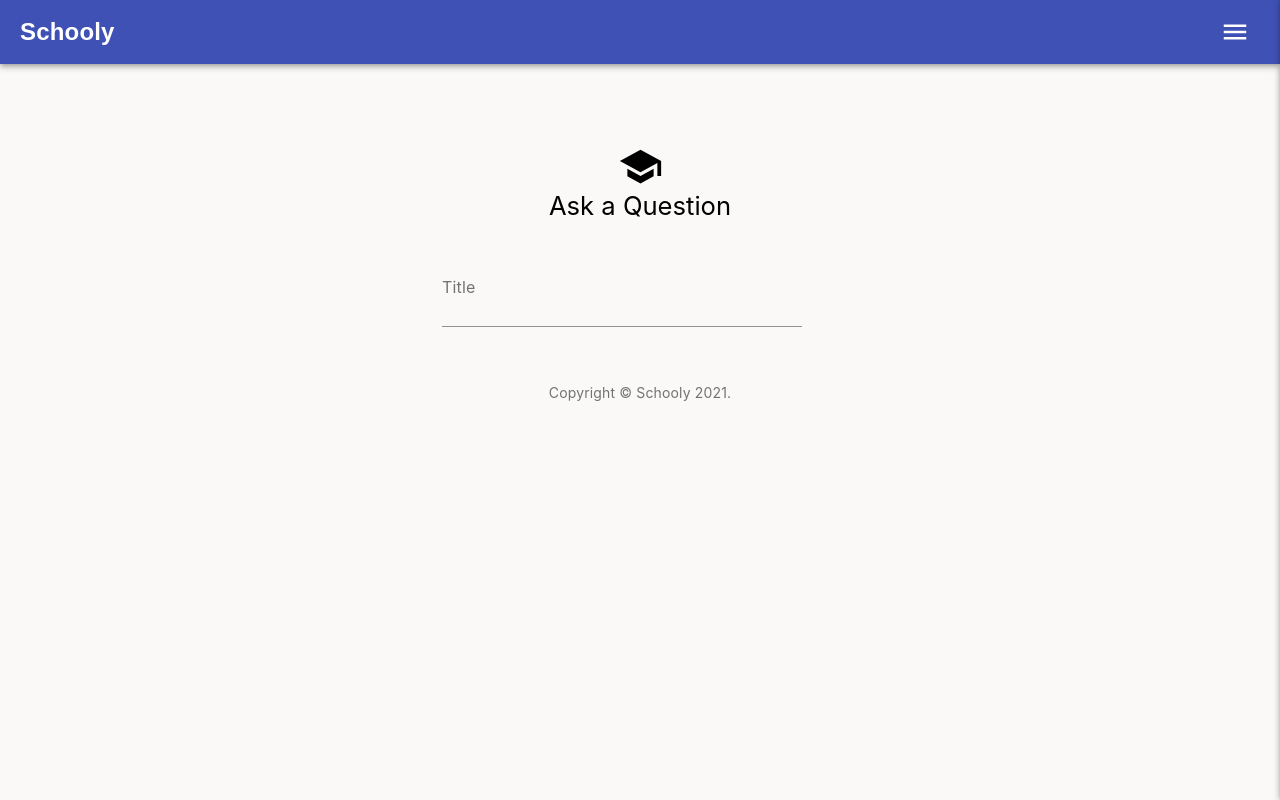
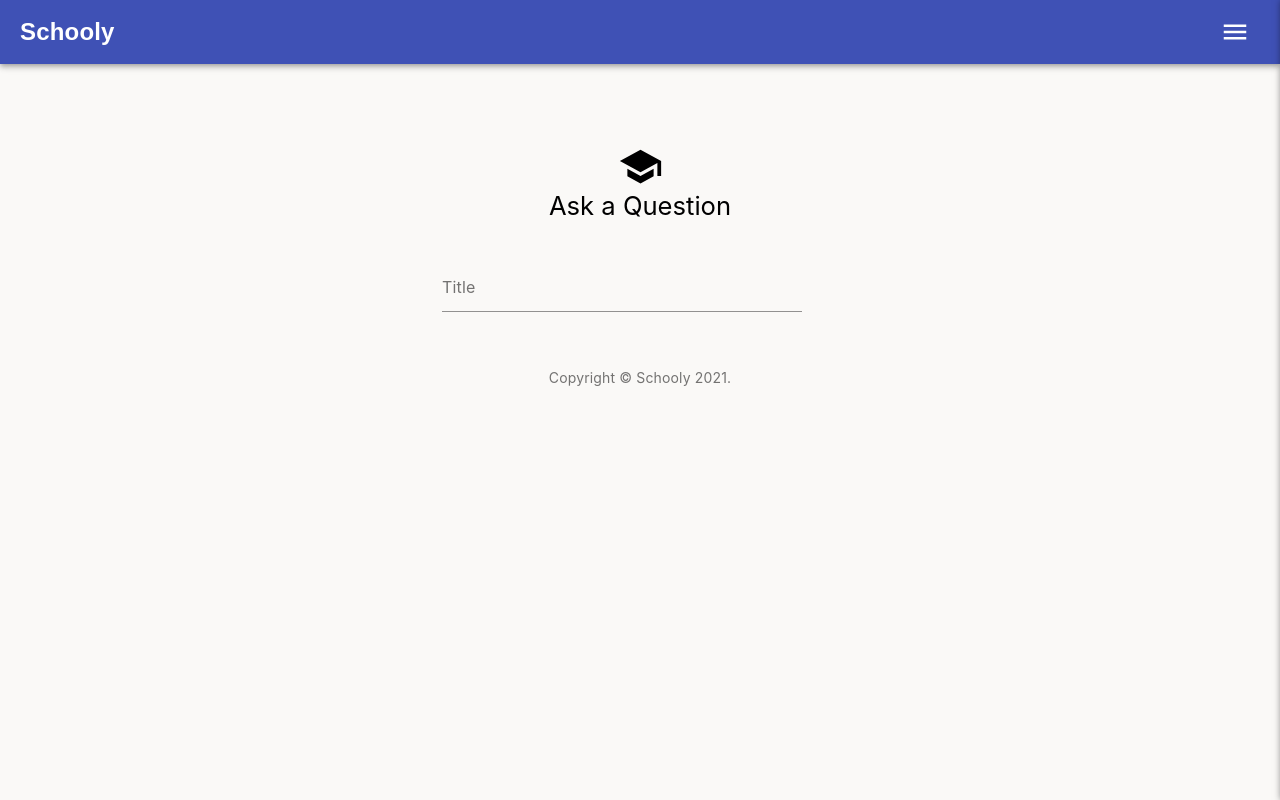
Before and after one commit to ipetrov22/schooly-v2, a React (Create React App) app in the folder client/: page /ask in a window 1280 px wide. Built offline with nearby package versions, Linux system fonts and the light colour scheme; no server answers; sample sign-in values are in the browser's storage.

Commit message:
change question forms input field

```diff
--- a/client/src/components/QuestionForms/AskForm/AskForm.js
+++ b/client/src/components/QuestionForms/AskForm/AskForm.js
@@ -12,11 +12,8 @@ const AskForm = () => {
                 <h2 className="title">Ask a Question</h2>
 
                 <div className="form-control">
+                    <input className="input-field" htmlFor="title" name="title" />
                     <label className="input-label" htmlFor="title">Title</label>
-
-                    <div className="input-field-container">
-                        <input className="input-field" htmlFor="title" name="title" />
-                    </div>
                 </div>
             </form>
         </div>
--- a/client/src/components/QuestionForms/AskForm/AskForm.scss
+++ b/client/src/components/QuestionForms/AskForm/AskForm.scss
@@ -51,44 +51,6 @@
                 letter-spacing: 0.00938em;
             }
 
-            .input-field-container {
-                margin-top: 16px;
-                position: relative;
-                width: 100%;
-                color: rgba(0, 0, 0, 0.87);
-                cursor: text;
-                display: inline-flex;
-
-                font-size: 1rem;
-                box-sizing: border-box;
-                align-items: center;
-                font-weight: 400;
-                line-height: 1.1876em;
-                letter-spacing: 0.00938em;
-
-                &::before {
-                    left: 0;
-                    right: 0;
-                    bottom: 0;
-                    content: "\00a0";
-                    position: absolute;
-                    transition: border-bottom-color 200ms cubic-bezier(0.4, 0, 0.2, 1) 0ms;
-                    border-bottom: 1px solid rgba(0, 0, 0, 0.42);
-                    pointer-events: none;
-                }
-
-                &::after {
-                    left: 0;
-                    right: 0;
-                    bottom: 0;
-                    content: "";
-                    position: absolute;
-                    transform: scaleX(0);
-                    transition: transform 200ms cubic-bezier(0, 0, 0.2, 1) 0ms;
-                    border-bottom: 2px solid #3f51b5;
-                    pointer-events: none;
-                }
-
             .input-field {
                 outline: none;
                 font: inherit;
@@ -106,8 +68,16 @@
                 letter-spacing: inherit;
                 animation-duration: 10ms;
                 -webkit-tap-highlight-color: transparent;
+                border-bottom: 1px solid rgba(0, 0, 0, 0.42);
+
+                &:focus {
+                    border-bottom: 2px solid #3f51b5;
+                }
+            }
+
+            .input-field:focus + .input-label{
+                transform: translate(0, -15px) scale(1);
             }
         }
     }
 }
-}
```
Lines whose indentation alone changed are shown as unchanged.
